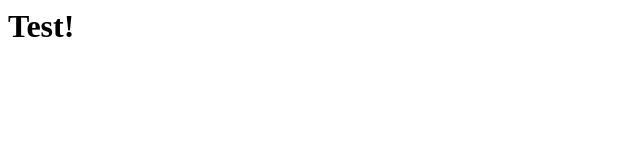
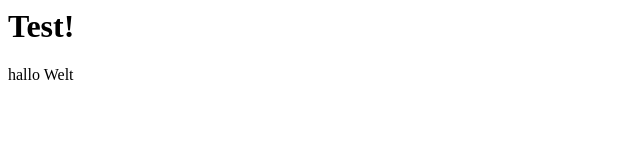
Before and after one commit to lucasradon/THGbeste, a plain HTML site: page index.html in a window 1280 px wide. Shown: the full height of the page, 0-640 px from the left. Drawn offline with Linux system fonts and the light colour scheme.

Commit message:
Update index.html
hallo welt paragraph

```diff
--- a/index.html
+++ b/index.html
@@ -1,3 +1,4 @@
 <html>
 <h1>Test!</h1>
+<p>hallo Welt</p>
 <html>
```
